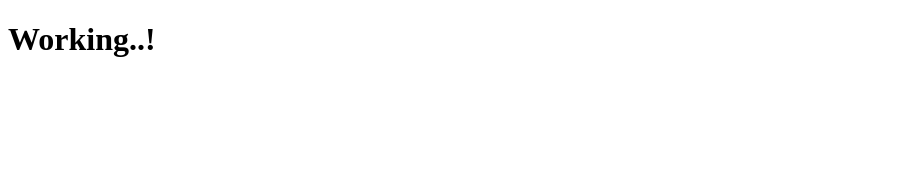
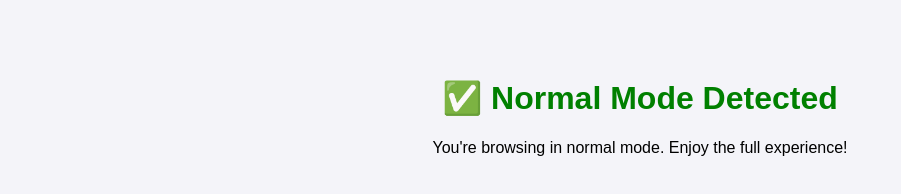
Before and after one commit to bullet2123/test, a plain HTML site: page index.html in a window 1280 px wide. Shown: the whole page, without its empty margins (0-901 px from the left). Drawn offline with Linux system fonts and the light colour scheme.

Commit message:
Update index.html

```diff
--- a/index.html
+++ b/index.html
@@ -2,53 +2,93 @@
 <html lang="en">
 <head>
     <meta charset="UTF-8">
-    <meta http-equiv="X-UA-Compatible" content="IE=edge">
     <meta name="viewport" content="width=device-width, initial-scale=1.0">
-    <title>Protected Page</title>
-    <!-- Prevent search engines from tracking -->
-    <meta name="robots" content="noindex, nofollow">
-
-    <!-- Security headers to prevent tracking -->
-    <meta http-equiv="Content-Security-Policy" content="default-src 'self';">
-    <meta http-equiv="Referrer-Policy" content="no-referrer">
-
+    <title>Incognito Detection</title>
     <style>
         body {
-            margin: 0;
-            padding: 0;
             font-family: Arial, sans-serif;
-            background-color: #f0f0f0;
             text-align: center;
+            padding: 50px;
+            background-color: #f4f4f9;
         }
         h1 {
-            margin-top: 20%;
             color: #333;
+        }
+        .normal-mode {
+            color: green;
+        }
+        .incognito-mode {
+            color: red;
+        }
+        button {
+            padding: 10px 20px;
+            background: #4CAF50;
+            color: white;
+            border: none;
+            border-radius: 5px;
+            cursor: pointer;
         }
     </style>
 </head>
 <body>
-    <h1>Working..!</h1>
+    <h1 id="status">Checking your browser mode...</h1>
+    <p id="message">Please wait while we verify.</p>
+    <button id="proceed" style="display: none;">Proceed Anyway</button>
 
-    <!-- No external resources that could leak IP -->
     <script>
-        // Disable right-click to prevent some tracking attempts
-        document.addEventListener('contextmenu', function(e) {
-            e.preventDefault();
-        });
+        // Function to detect Incognito Mode
+        async function detectIncognito() {
+            try {
+                // Method 1: Check FileSystem API (works in Chrome)
+                const fs = window.RequestFileSystem || window.webkitRequestFileSystem;
+                if (!fs) return false;
 
-        // Disable developer tools (basic protection)
-        document.onkeydown = function(e) {
-            if (e.keyCode == 123 || // F12
-                (e.ctrlKey && e.shiftKey && e.keyCode == 73) || // Ctrl+Shift+I
-                (e.ctrlKey && e.shiftKey && e.keyCode == 74) || // Ctrl+Shift+J
-                (e.ctrlKey && e.keyCode == 85)) { // Ctrl+U
+                return await new Promise((resolve) => {
+                    fs(
+                        window.TEMPORARY,
+                        100,
+                        () => resolve(false),  // Not Incognito
+                        () => resolve(true)   // Incognito
+                    );
+                });
+            } catch (error) {
+                console.error("Detection failed:", error);
                 return false;
             }
-        };
+        }
+
+        // Main function
+        async function checkMode() {
+            const isIncognito = await detectIncognito();
+            const status = document.getElementById("status");
+            const message = document.getElementById("message");
+            const proceedBtn = document.getElementById("proceed");
+
+            if (isIncognito) {
+                status.textContent = "🔒 Incognito Mode Detected!";
+                status.className = "incognito-mode";
+                message.textContent = "This page may not work properly in private mode. Switch to normal mode for full functionality.";
+
+                // Option 1: Redirect (uncomment if needed)
+                // setTimeout(() => {
+                //     window.location.href = "https://example.com/non-private-page";
+                // }, 3000);
+
+                // Option 2: Show a button to proceed
+                proceedBtn.style.display = "block";
+                proceedBtn.onclick = () => {
+                    message.textContent = "You chose to proceed in incognito mode. Some features may not work.";
+                    proceedBtn.style.display = "none";
+                };
+            } else {
+                status.textContent = "✅ Normal Mode Detected";
+                status.className = "normal-mode";
+                message.textContent = "You're browsing in normal mode. Enjoy the full experience!";
+            }
+        }
+
+        // Run detection when page loads
+        window.onload = checkMode;
     </script>
-
-    <noscript>
-        <meta http-equiv="refresh" content="0; url=about:blank">
-    </noscript>
 </body>
 </html>
```
